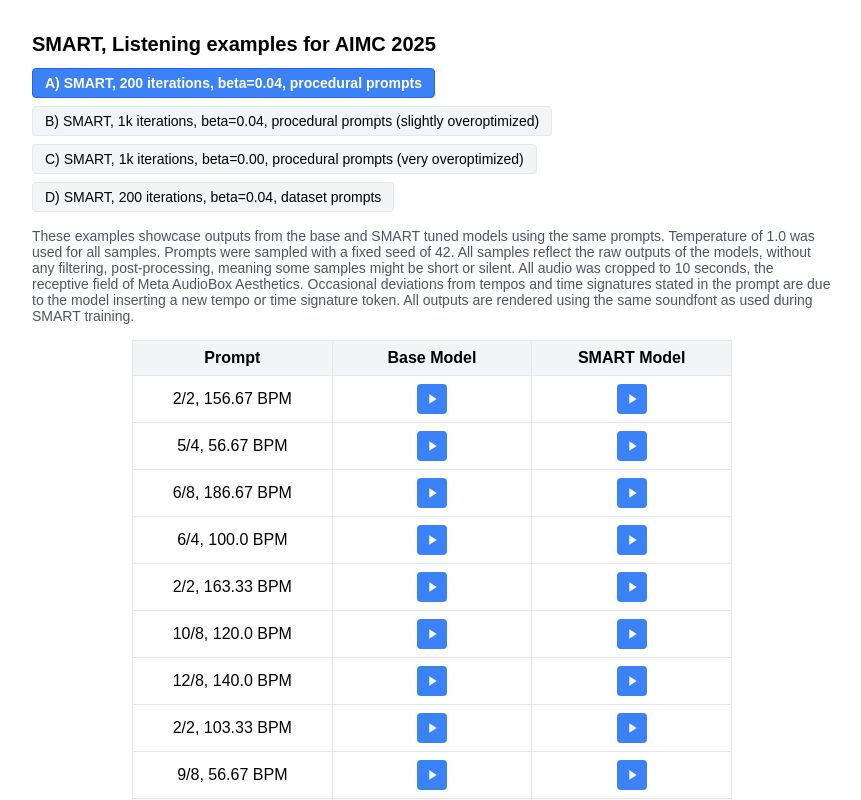
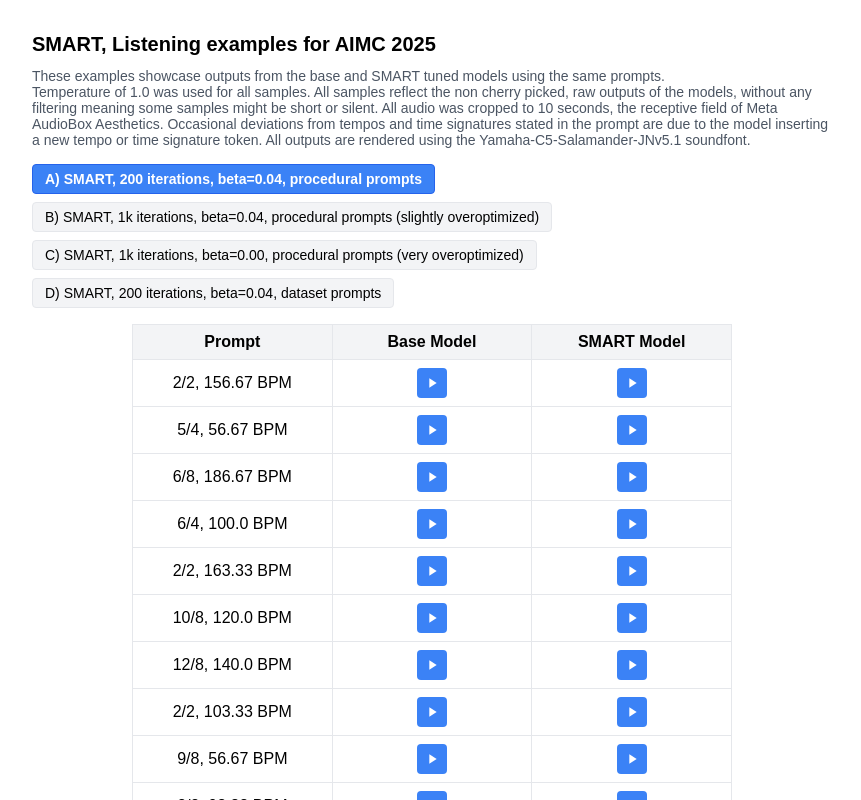
Before and after one commit to anonymous-submission-199999999/SMART-demo, a React (Vite) app: page / in a window 1280 px wide. Shown: the top 800 px of the page, without its empty margins (208-1069 px from the left). Built offline with nearby package versions, Linux system fonts and the light colour scheme.

Commit message:
add stuff

```diff
--- a/src/AudioComparison.jsx
+++ b/src/AudioComparison.jsx
@@ -504,6 +504,15 @@
 
             <h1 style={styles.title}>SMART, Listening examples for AIMC 2025</h1>
 
+            <div style={styles.infoText}>
+                These examples showcase outputs from the base and SMART tuned models using the same prompts.
+                <br></br>
+                Temperature of 1.0 was used for all samples. All samples reflect the non cherry picked, raw outputs of the models, without any filtering meaning some samples might be short or silent.
+                All audio was cropped to 10 seconds, the receptive field of Meta AudioBox Aesthetics.
+                Occasional deviations from tempos and time signatures stated in the prompt are due to the model inserting a new tempo or time signature token.
+                All outputs are rendered using the Yamaha-C5-Salamander-JNv5.1 soundfont.
+            </div>
+
             <div style={styles.experimentSelector}>
                 {audioIndex.uniqueExperiments.map(experiment => (
                     <button
@@ -516,15 +525,7 @@
                 ))}
             </div>
 
-            <div style={styles.infoText}>
-                These examples showcase outputs from the base and SMART tuned models using the same prompts.
-                Temperature of 1.0 was used for all samples.
-                Prompts were sampled with a fixed seed of 42.
-                All samples reflect the raw outputs of the models, without any filtering, post-processing, meaning some samples might be short or silent.
-                All audio was cropped to 10 seconds, the receptive field of Meta AudioBox Aesthetics.
-                Occasional deviations from tempos and time signatures stated in the prompt are due to the model inserting a new tempo or time signature token.
-                All outputs are rendered using the same soundfont as used during SMART training.
-            </div>
+
 
             <div style={styles.tableContainer}>
                 <table style={styles.table}>
```
